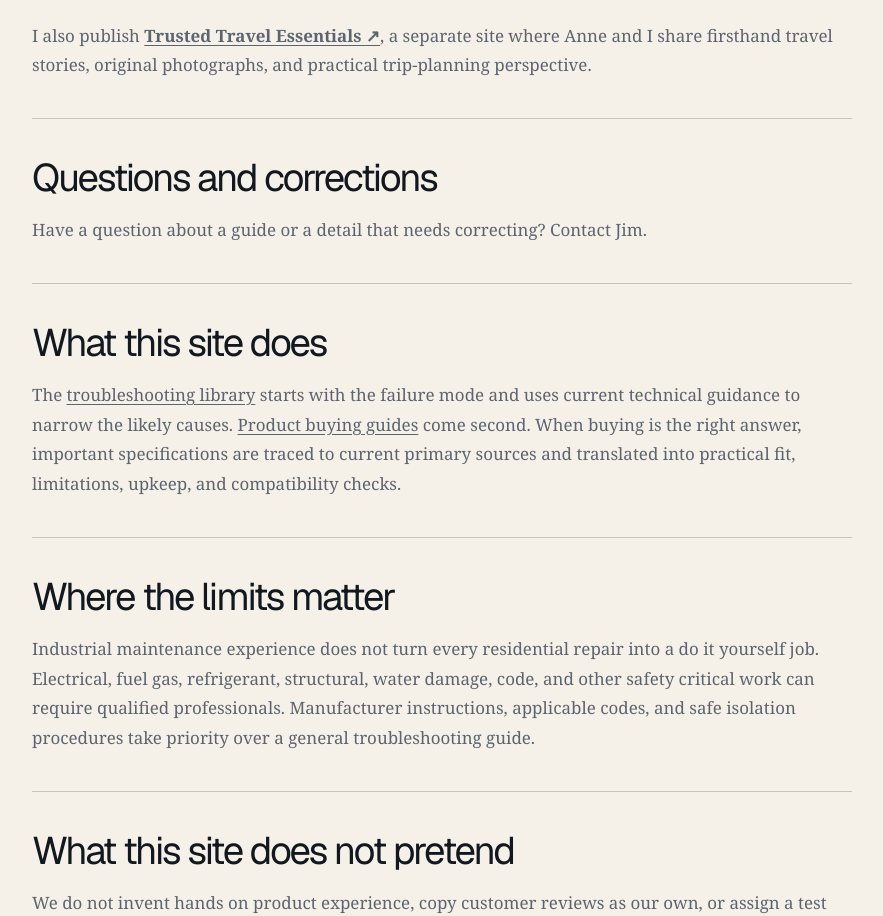
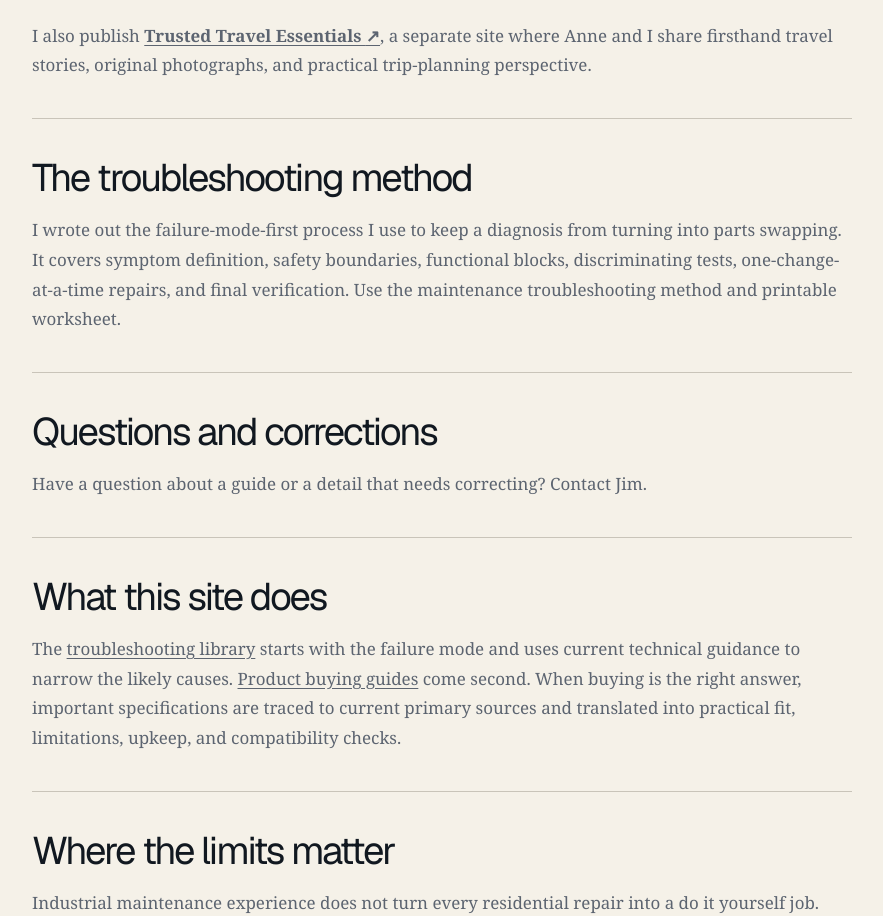
Before and after one commit to Dudeism74/trusted-home-2025, a Next.js app: page /about in a window 1280 px wide. Shown: the part 929-1845 px from the top of the page, without its empty margins (334-1217 px from the left). Built offline with nearby package versions, Linux system fonts and the light colour scheme.

Commit message:
Link author background to original diagnostic method

```diff
--- a/app/about/page.tsx
+++ b/app/about/page.tsx
@@ -42,6 +42,16 @@ export default function AboutPage() {
           </a>
           , a separate site where Anne and I share firsthand travel stories,
           original photographs, and practical trip-planning perspective.
+        </p>
+      </section>
+      <section>
+        <h2>The troubleshooting method</h2>
+        <p>
+          I wrote out the failure-mode-first process I use to keep a diagnosis from
+          turning into parts swapping. It covers symptom definition, safety
+          boundaries, functional blocks, discriminating tests, one-change-at-a-time
+          repairs, and final verification. <Link href="/diagnostic-method">Use the
+          maintenance troubleshooting method and printable worksheet</Link>.
         </p>
       </section>
       <section>
```
